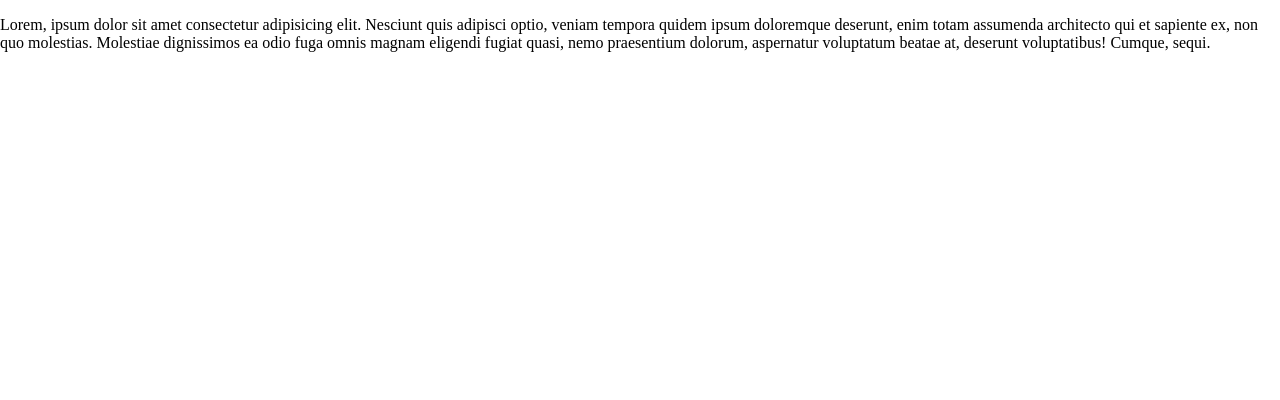
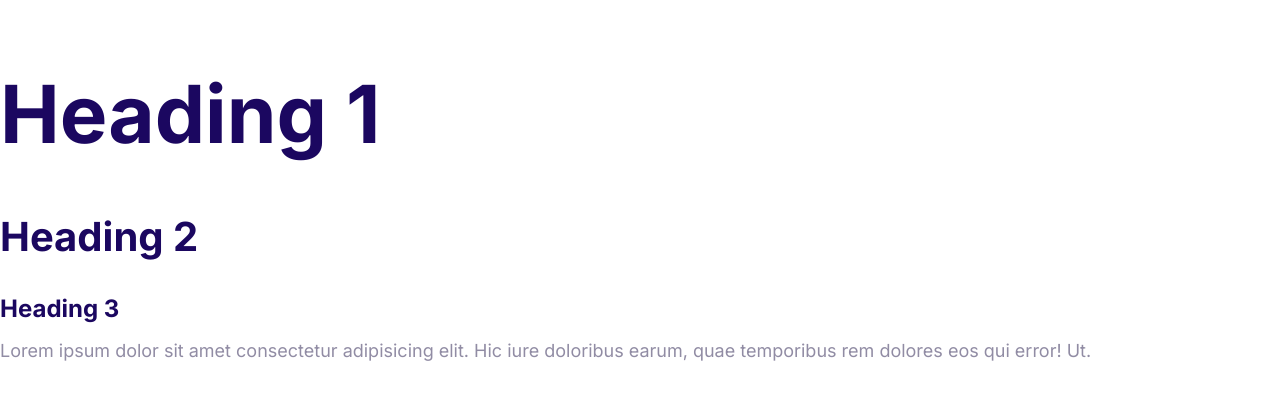
Before and after one commit to immaxkent/moshify, a plain HTML site: page index.html in a window 1280 px wide. Drawn offline with Linux system fonts and the light colour scheme.

Commit message:
define the styles for the fonts

```diff
--- a/css/styles.css
+++ b/css/styles.css
@@ -5,3 +5,47 @@
   --color-heading: #1b0760;
   --color-body: #918ca4;
 }
+html {
+  font-size: 62.5%;
+}
+
+body {
+  font-family: Inter, Arial, Helvetica, sans-serif;
+  color: var(--color-body);
+  font-size: 2.4rem;
+  line-height: 1.5;
+}
+
+h1,
+h2,
+h3 {
+  color: var(--color-heading);
+  margin-bottom: 1rem;
+}
+
+h1 {
+  font-size: 7rem;
+}
+h2 {
+  font-size: 4rem;
+}
+h3 {
+  font-size: 3rem;
+}
+p {
+  margin-top: 0;
+}
+@media screen and (min-width: 1024px) {
+  body {
+    font-size: 1.8rem;
+  }
+  h1 {
+    font-size: 8rem;
+  }
+  h2 {
+    font-size: 4rem;
+  }
+  h3 {
+    font-size: 2.4rem;
+  }
+}
--- a/index.html
+++ b/index.html
@@ -5,17 +5,22 @@
     <meta name="viewport" content="width=device-width, initial-scale=1.0" />
     <meta http-equiv="X-UA-Compatible" content="ie=edge" />
     <title>Document</title>
+    <link rel="preconnect" href="https://fonts.googleapis.com" />
+    <link rel="preconnect" href="https://fonts.gstatic.com" crossorigin />
+    <link
+      href="https://fonts.googleapis.com/css2?family=Inter:wght@400;700&display=swap"
+      rel="stylesheet"
+    />
     <link rel="stylesheet" href="/css/normalize.css" />
     <link rel="stylesheet" href="/css/styles.css" />
   </head>
   <body>
+    <h1>Heading 1</h1>
+    <h2>Heading 2</h2>
+    <h3>Heading 3</h3>
     <p>
-      Lorem, ipsum dolor sit amet consectetur adipisicing elit. Nesciunt quis
-      adipisci optio, veniam tempora quidem ipsum doloremque deserunt, enim
-      totam assumenda architecto qui et sapiente ex, non quo molestias.
-      Molestiae dignissimos ea odio fuga omnis magnam eligendi fugiat quasi,
-      nemo praesentium dolorum, aspernatur voluptatum beatae at, deserunt
-      voluptatibus! Cumque, sequi.
+      Lorem ipsum dolor sit amet consectetur adipisicing elit. Hic iure
+      doloribus earum, quae temporibus rem dolores eos qui error! Ut.
     </p>
   </body>
 </html>
```
